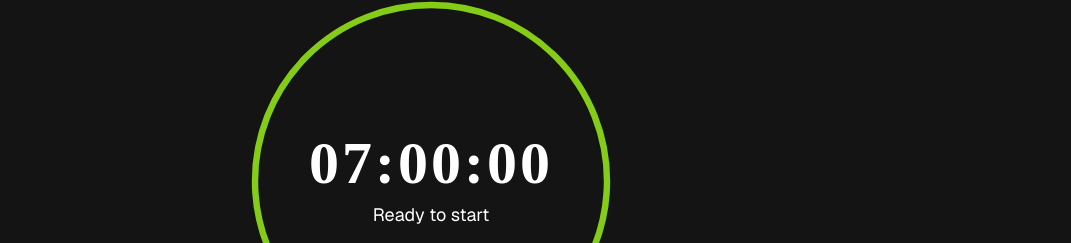
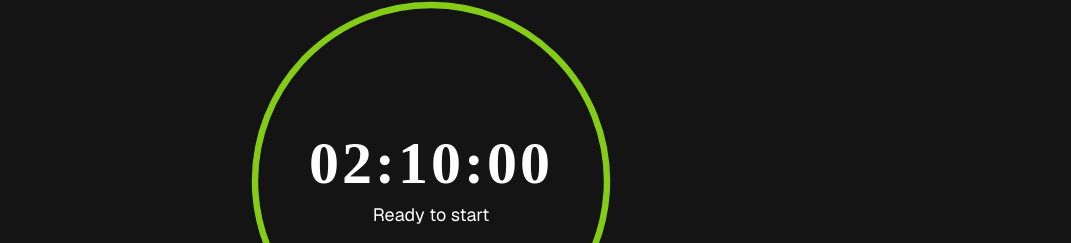
Before and after one commit to notdulain/algoTimer, a Next.js app: page / in a window 1280 px wide. Shown: the part 315-558 px from the top of the page, without its empty margins (209-1280 px from the left). Built offline with nearby package versions, Linux system fonts and the light colour scheme.

Commit message:
time correction

```diff
--- a/components/countdown-timer.tsx
+++ b/components/countdown-timer.tsx
@@ -2,7 +2,7 @@
 
 import { useState, useEffect, useRef } from "react";
 import { Button } from "@/components/ui/button";
-const COUNTDOWN_MINUTES = 7 * 60; // 7 hours in minutes
+const COUNTDOWN_MINUTES = 130; // 7 hours in minutes
 const COUNTDOWN_SECONDS = 0;
 
 interface CountdownTimerProps {
```
